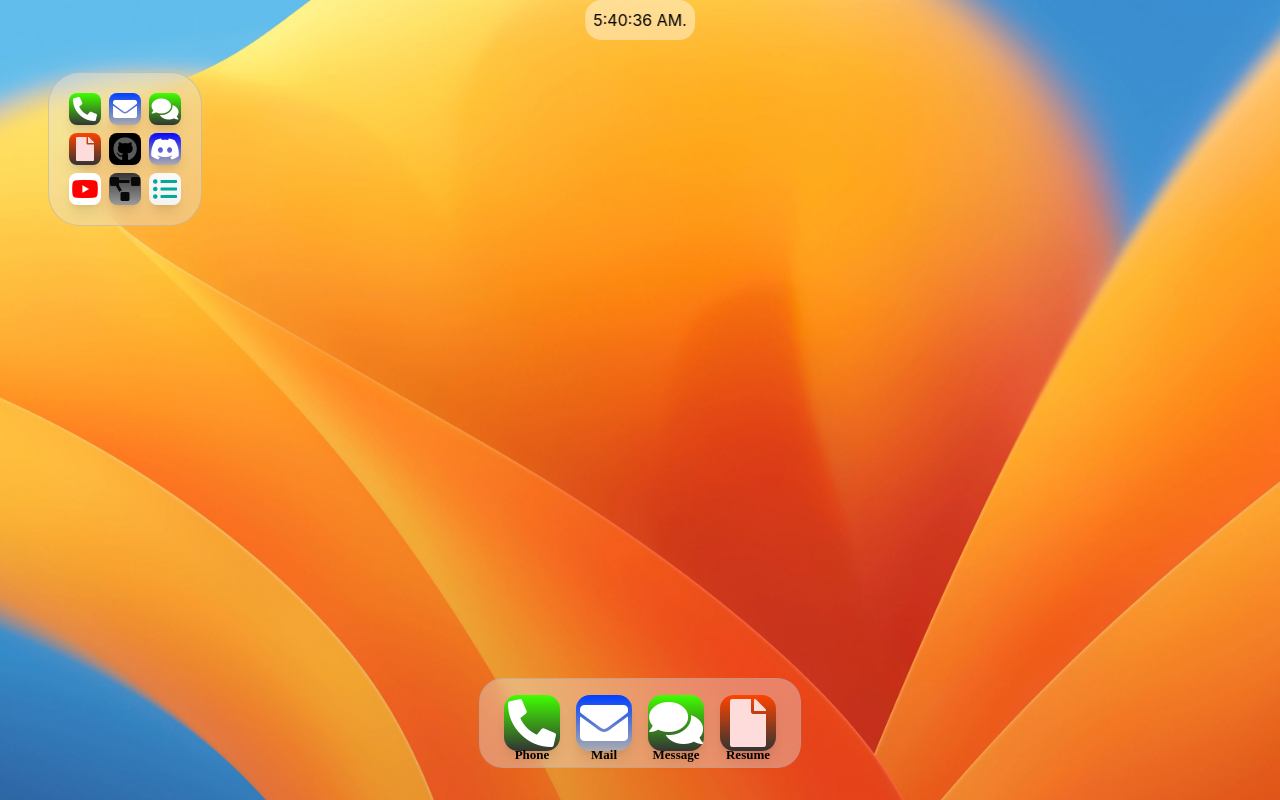
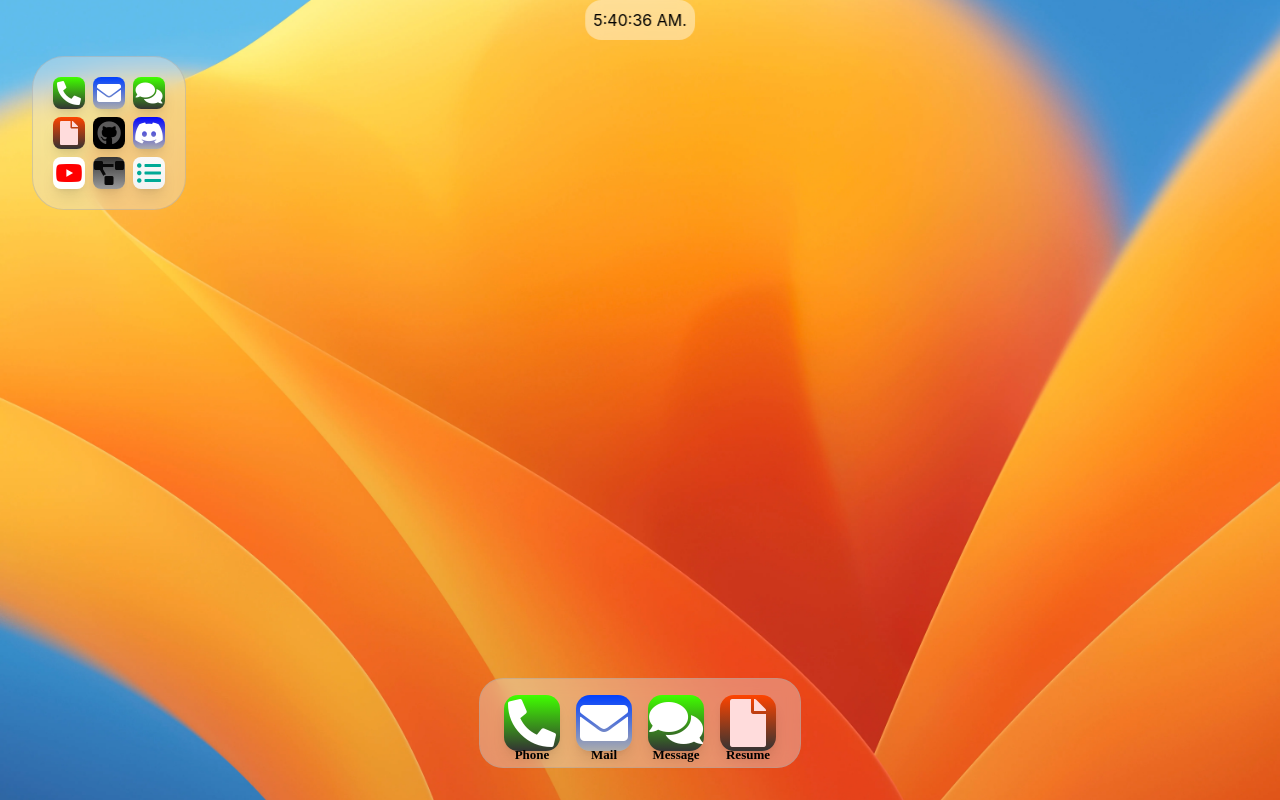
Before and after one commit to brycenGabaldon/brycengabaldon, a React (Create React App) app: page / in a window 1280 px wide. Built offline with nearby package versions, Linux system fonts and the light colour scheme.

Commit message:
folder margin

```diff
--- a/src/Icon.scss
+++ b/src/Icon.scss
@@ -27,7 +27,7 @@
 }
 
 .Hide {
-  margin: 3rem;
+  margin: 2rem;
   border-radius: 2rem;
   height: fit-content;
   width: fit-content;
```
